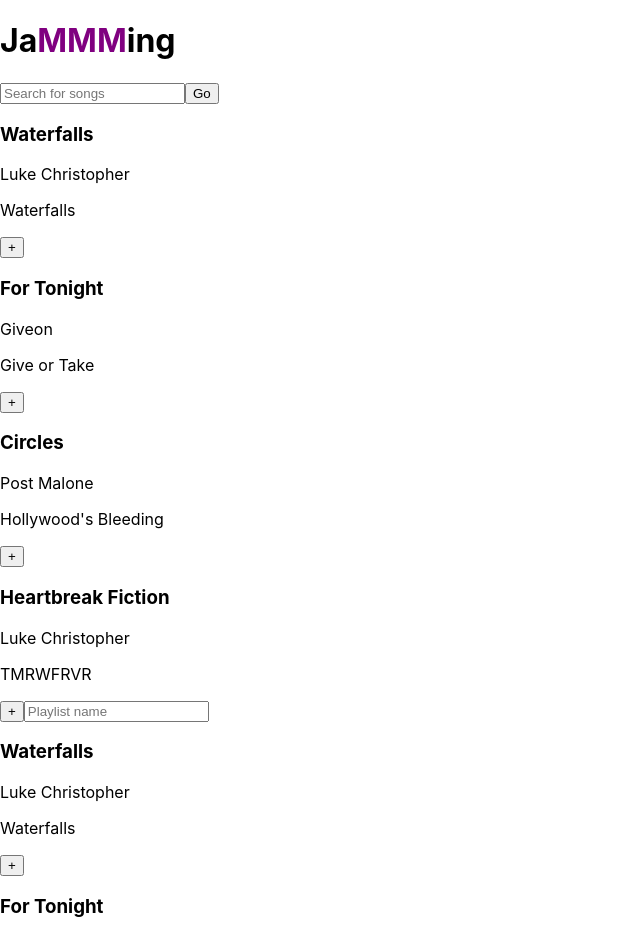
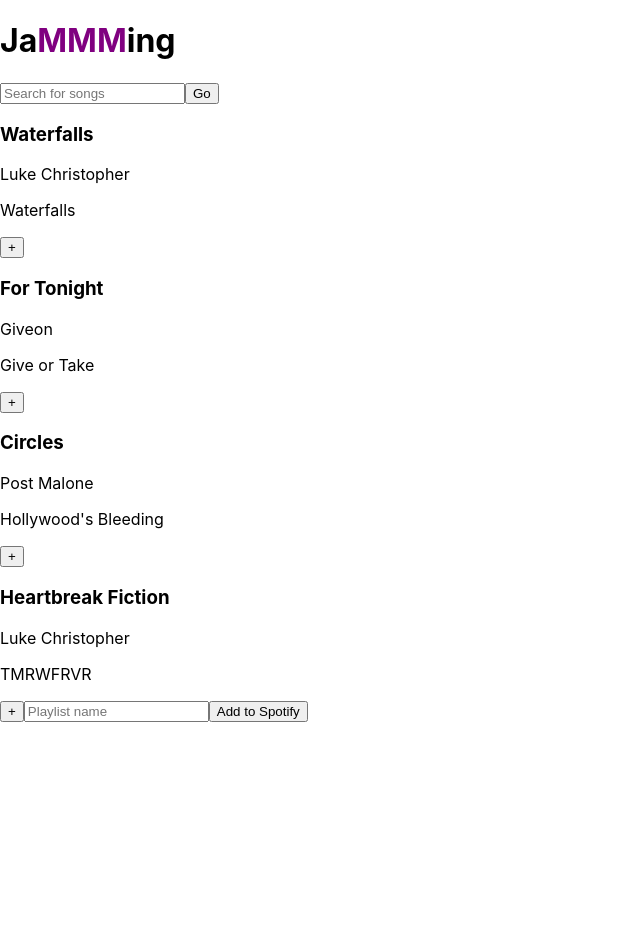
Before and after one commit to mrctemplin/jammming, a React (Create React App) app: page / in a window 1280 px wide. Shown: the top 938 px of the page, without its empty margins (0-640 px from the left). After the commit the page ends 800 px from the top, so only its background shows below. Built offline with nearby package versions, Linux system fonts and the light colour scheme.

Commit message:
Create functionality to add and remove songs from playlist

```diff
--- a/src/App.js
+++ b/src/App.js
@@ -34,7 +34,20 @@
 function App() {
   const [searchResults, setSearchResults] = useState(DATA);
   const [playlistName, setPlaylistName] = useState("New Playlist");
-  const [playlistTracks, setPlaylistTracks] = useState(DATA);
+  const [playlistTracks, setPlaylistTracks] = useState([]);
+
+  const addTrack = newTrack => {
+    if (playlistTracks.some((track) => track.id === newTrack.id)) {
+      return;
+    }
+    setPlaylistTracks((prevTracks) => [...prevTracks, newTrack]);
+  }
+
+  const removeTrack = track => {
+    setPlaylistTracks((prevTracks) =>
+      prevTracks.filter((currentTrack) => currentTrack.id !== track.id)
+    );
+  }
 
   return (
     <>
@@ -42,8 +55,8 @@
       <div>
         <SearchBar />
         <div>
-          <SearchResults searchResults={searchResults} />
-          <Playlist playlistTracks={playlistTracks}
+          <SearchResults searchResults={searchResults} onAdd={addTrack} />
+          <Playlist playlistTracks={playlistTracks} onRemove={removeTrack}
           />
         </div>
       </div>
--- a/src/components/Playlist.js
+++ b/src/components/Playlist.js
@@ -6,7 +6,11 @@
     return (
         <>
             <input type="text" placeholder="Playlist name" />
-            <TrackList tracks={props.playlistTracks} />
+            <TrackList
+                tracks={props.playlistTracks}
+                isPlaylistTrack={true}
+                onRemove={props.onRemove}
+            />
             <button>Add to Spotify</button>
         </>
     );
--- a/src/components/SearchResults.js
+++ b/src/components/SearchResults.js
@@ -5,7 +5,7 @@
 function SearchResults(props) {
     return (
         <>
-            <TrackList tracks={props.searchResults} />
+            <TrackList tracks={props.searchResults} onAdd={props.onAdd} />
         </>
     );
 }
--- a/src/components/Track.js
+++ b/src/components/Track.js
@@ -1,6 +1,14 @@
 import React from "react";
 
 function Track(props) {
+    const addTrack = event => {
+        props.onAdd(props.track);
+    }
+
+    const removeTrack = event => {
+        props.onRemove(props.track);
+    }
+
     return (
         <>
             <div>
@@ -8,7 +16,7 @@
                 <p>{props.track.artist}</p>
                 <p>{props.track.album}</p>
             </div>
-            <button>+</button>
+            {props.isPlaylistTrack ? <button onClick={removeTrack}>-</button> : <button onClick={addTrack}>+</button>}
         </>
     );
 }
--- a/src/components/TrackList.js
+++ b/src/components/TrackList.js
@@ -10,6 +10,9 @@
                         <Track
                         track={track}
                         key={track.id}
+                        onAdd={props.onAdd}
+                        isPlaylistTrack={props.isPlaylistTrack}
+                        onRemove={props.onRemove}
                         />
                     )
                 }
```
